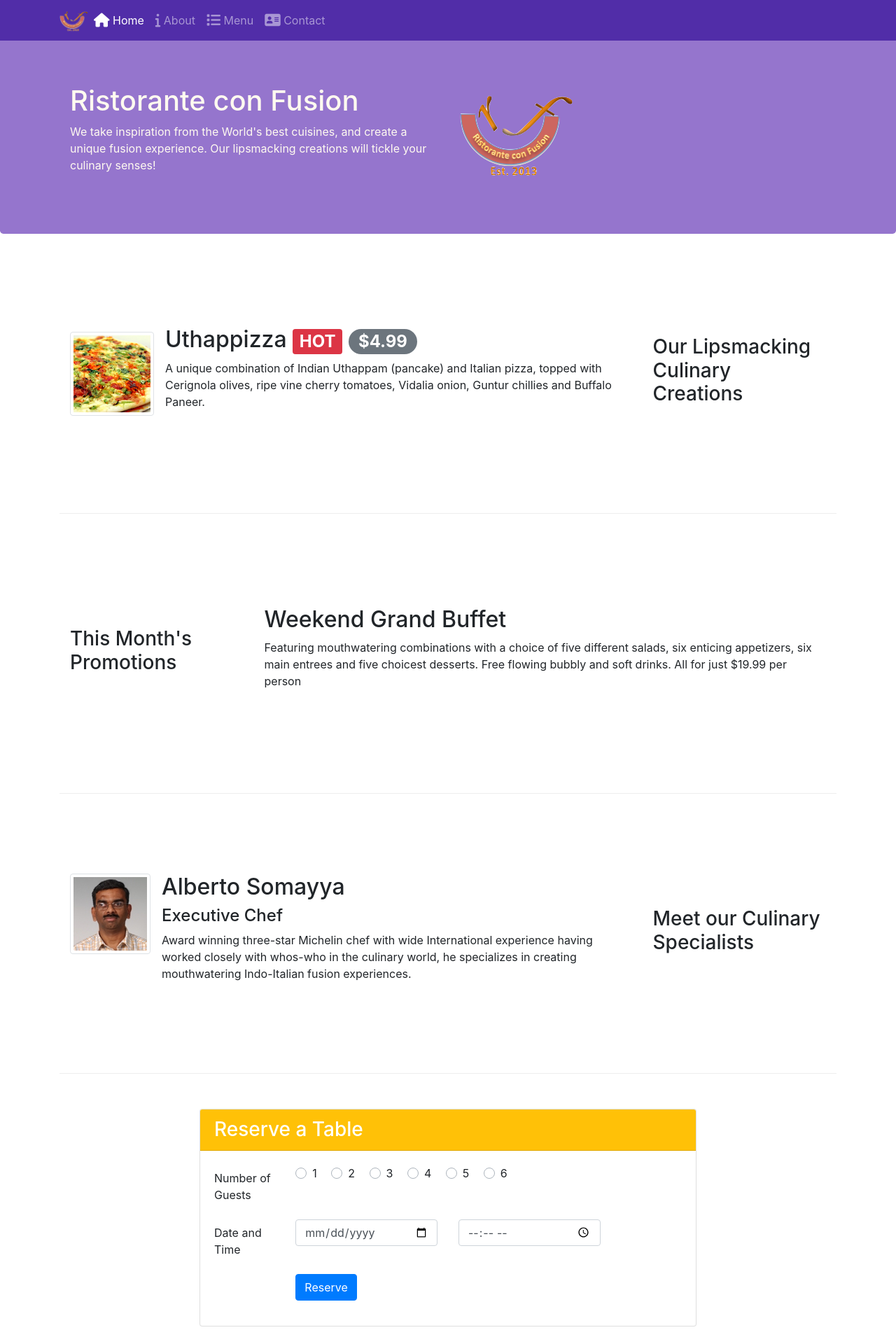
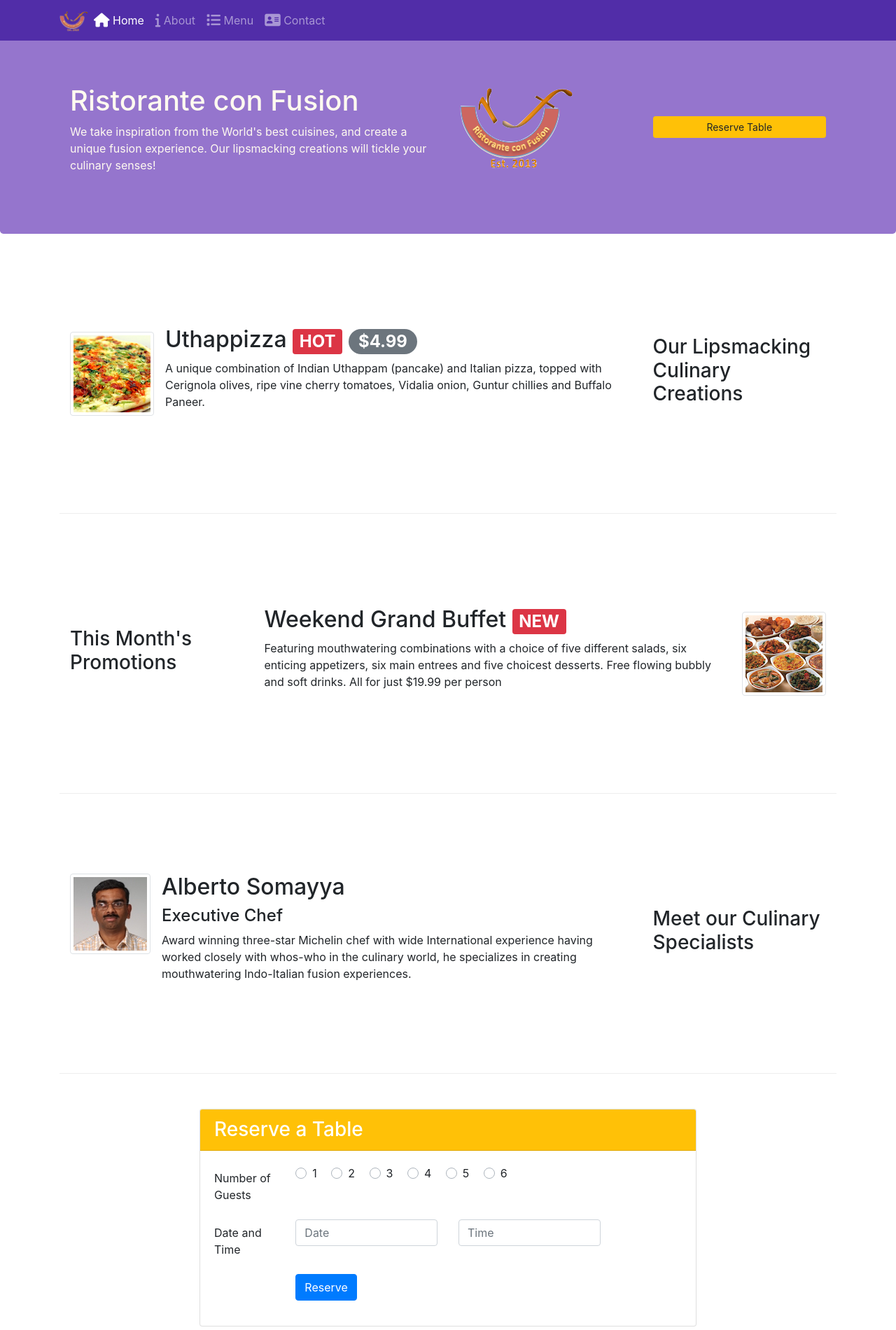
Before and after one commit to ysjprojects/coursera-bootstrap4, a plain HTML site: page index.html in a window 1280 px wide. Shown: the top 1900 px of the page at 70% size. Drawn offline with nearby package versions, Linux system fonts and the light colour scheme.

Commit message:
assignment 2 FULL

```diff
--- a/index.html
+++ b/index.html
@@ -48,8 +48,19 @@
                     <p>We take inspiration from the World's best cuisines, and create a unique fusion experience. Our
                         lipsmacking creations will tickle your culinary senses!</p>
                 </div>
-                <div class="col-12 col-sm align-self-center">
-                    <img src="img/logo.png" class="img-fluid">
+                <div class="col-12 col-sm">
+                    <div class="row">
+                        <div class="col-12 col-sm-6 align-self-center">
+                            <img src="img/logo.png" class="img-fluid">
+                        </div>
+                        <div class="col-12 col-sm-6 align-self-center">
+                            <a class="btn btn-warning btn-sm btn-block" href="#reserveform">
+                                Reserve Table
+                            </a>
+                        </div>
+
+                    </div>
+
                 </div>
             </div>
         </div>
@@ -81,10 +92,17 @@
                 <h3>This Month's Promotions</h3>
             </div>
             <div class="col col-sm col-md">
-                <h2>Weekend Grand Buffet</h2>
-                <p>Featuring mouthwatering combinations with a choice of five different salads, six enticing appetizers,
-                    six main entrees and five choicest desserts. Free flowing bubbly and soft drinks. All for just
-                    $19.99 per person </p>
+                <div class="media">
+                    <div class="media-body">
+                        <h2 class="mt-0">Weekend Grand Buffet <span class="badge badge-danger">NEW</span></h2>
+                        <p class="d-none d-sm-block">Featuring mouthwatering combinations with a choice of five
+                            different salads, six enticing appetizers,
+                            six main entrees and five choicest desserts. Free flowing bubbly and soft drinks. All for
+                            just
+                            $19.99 per person </p>
+                    </div>
+                    <img class="d-flex ml-3 img-thumbnail align-self-center" src="img/buffet.png" alt="buffet">
+                </div>
             </div>
         </div>
 
@@ -98,7 +116,8 @@
                     <div class="media-body">
                         <h2 class="mt-0">Alberto Somayya</h2>
                         <h4>Executive Chef</h4>
-                        <p>Award winning three-star Michelin chef with wide International experience having worked
+                        <p class="d-none d-sm-block">Award winning three-star Michelin chef with wide International
+                            experience having worked
                             closely with
                             whos-who in the culinary world, he specializes in creating mouthwatering Indo-Italian fusion
                             experiences. </p>
@@ -114,7 +133,7 @@
                         Reserve a Table
                     </h3>
                     <div class="card-body">
-                        <form>
+                        <form id="reserveform">
                             <div class="form-group row">
                                 <label for="guestnum" class="col-12 col-sm-2 col-form-label">Number of Guests</label>
                                 <div class="col-sm-10">
@@ -154,11 +173,11 @@
                             <div class="form-group row">
                                 <label for="datetime" class="col-12 col-sm-2 col-form-label">Date and Time</label>
                                 <div class="col-12 col-sm-4">
-                                    <input type="date" class="form-control" id="date" name="date" placeholder="Date">
+                                    <input type="text" class="form-control" id="date" name="date" placeholder="Date">
 
                                 </div>
                                 <div class="col-12 col-sm-4">
-                                    <input type="time" class="form-control" id="time" name="time" placeholder="Time">
+                                    <input type="text" class="form-control" id="time" name="time" placeholder="Time">
 
                                 </div>
                             </div>
```
